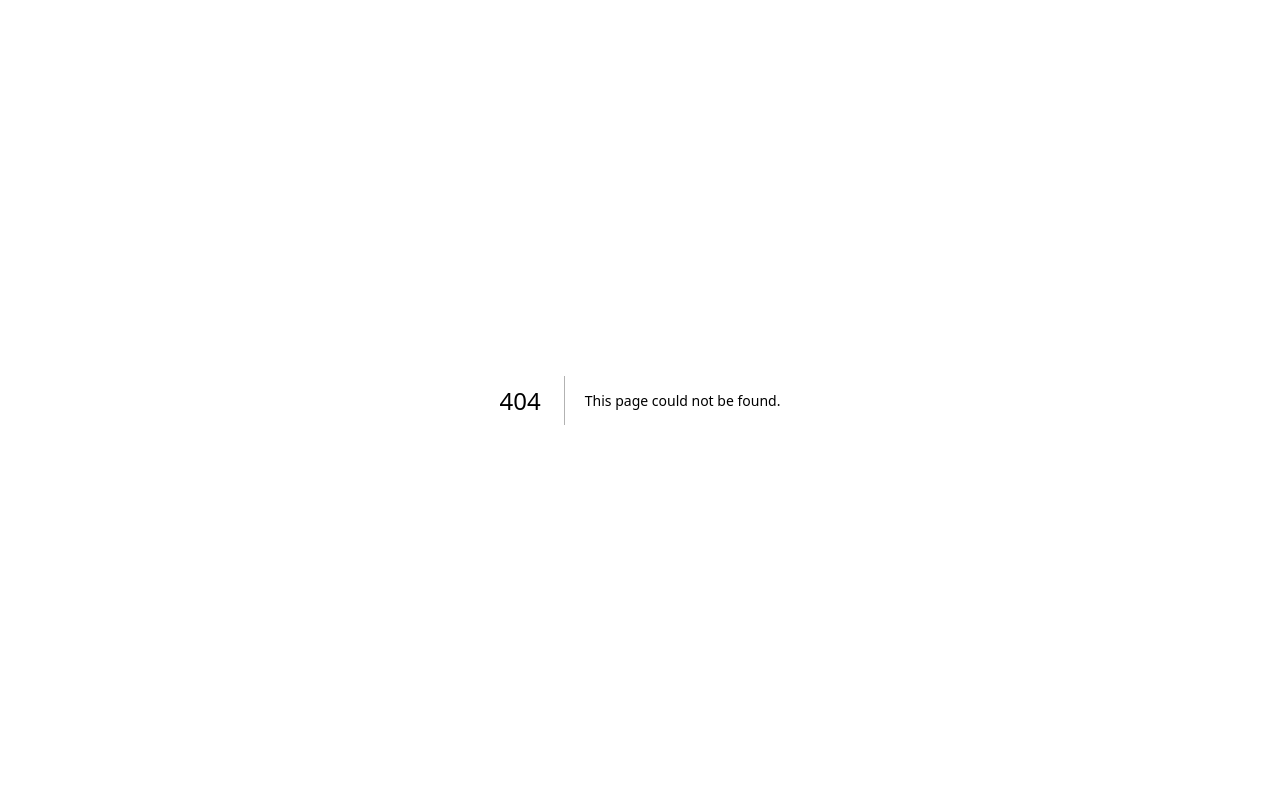
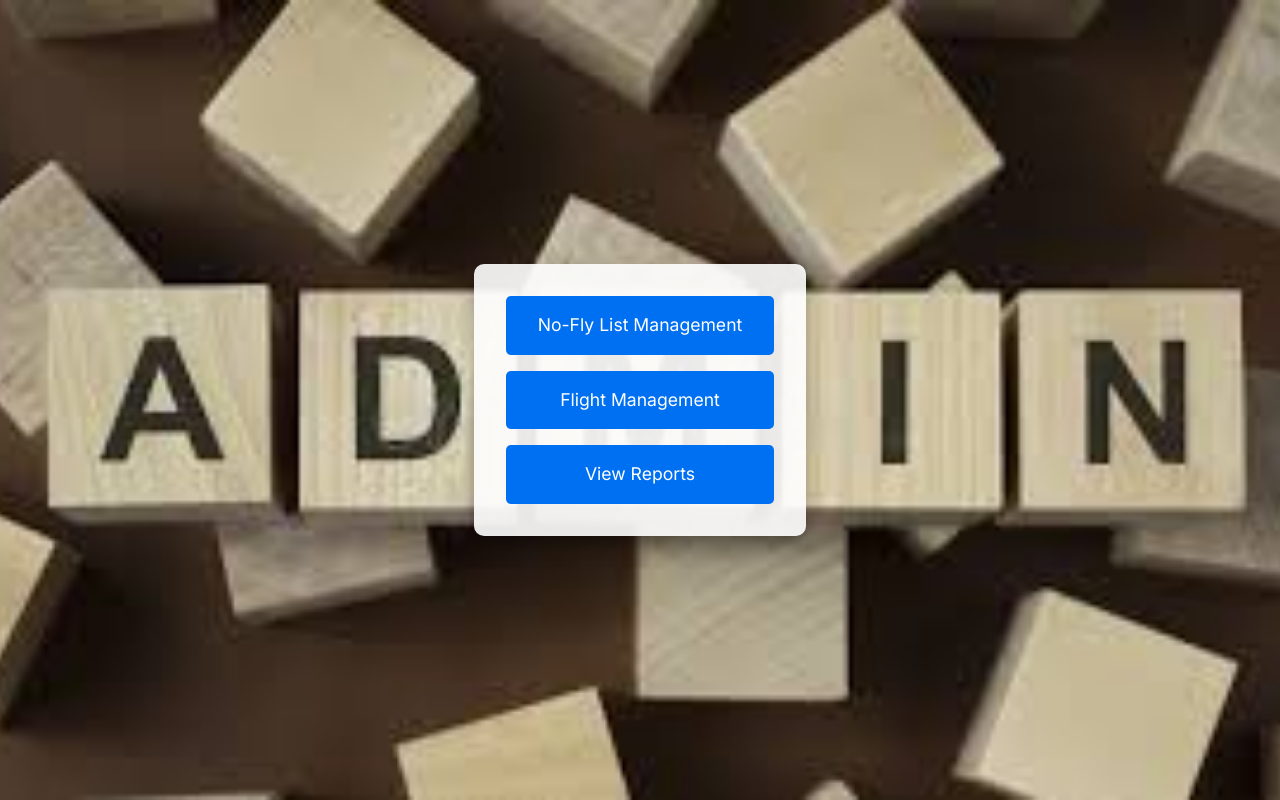
Before and after one commit to Jishnu-phani/SeaSky-Logistics, a Next.js app in the folder seasky/: page /admin/home in a window 1280 px wide. Before the commit this address had no page. Built offline with nearby package versions, Linux system fonts and the light colour scheme.

Commit message:
added admin home page, added back button in admin/no-fly

```diff
--- /dev/null
+++ b/seasky/app/admin/home/AdminHome.module.css
@@ -0,0 +1,41 @@
+.container {
+    background-image: url('/Admin_login.jpg');
+    background-size: cover;
+    background-position: center;
+    min-height: 100vh;
+    width: 100%;
+    display: flex;
+    justify-content: center;
+    align-items: center;
+  }
+
+  .buttonContainer {
+    background-color: rgba(255, 255, 255, 0.9);
+    padding: 2rem;
+    border-radius: 10px;
+    box-shadow: 0 8px 16px rgba(0, 0, 0, 0.3);
+    display: flex;
+    flex-direction: column;
+    gap: 1rem;
+    min-width: 300px;
+  }
+
+  .button {
+    padding: 1rem 2rem;
+    font-size: 1.1rem;
+    background-color: #0070f3;
+    color: white;
+    border: none;
+    border-radius: 5px;
+    cursor: pointer;
+    transition: transform 0.2s, background-color 0.2s;
+  }
+
+  .button:hover {
+    background-color: #0051a2;
+    transform: translateY(-2px);
+  }
+
+  .button:active {
+    transform: translateY(0);
+  }
--- /dev/null
+++ b/seasky/app/admin/home/page.tsx
@@ -0,0 +1,36 @@
+'use client';
+import { useRouter } from 'next/navigation';
+import styles from './AdminHome.module.css';
+
+export default function AdminHome() {
+  const router = useRouter();
+
+  const handleNavigation = (path: string) => {
+    router.push(path);
+  };
+
+  return (
+    <div className={styles.container}>
+      <div className={styles.buttonContainer}>
+        <button
+          className={styles.button}
+          onClick={() => handleNavigation('/admin/no-fly')}
+        >
+          No-Fly List Management
+        </button>
+        <button
+          className={styles.button}
+          onClick={() => handleNavigation('/admin/flights')}
+        >
+          Flight Management
+        </button>
+        <button
+          className={styles.button}
+          onClick={() => handleNavigation('/admin/reports')}
+        >
+          View Reports
+        </button>
+      </div>
+    </div>
+  );
+}
--- a/seasky/app/admin/no-fly/page.tsx
+++ b/seasky/app/admin/no-fly/page.tsx
@@ -2,7 +2,9 @@
 'use client';
 
 import { useState } from 'react';
+import { useRouter } from 'next/navigation';
 import styles from './no-fly.module.css';
+import Image from 'next/image';
 
 type NoFlyEntry = {
   passportNumber: string;
@@ -16,6 +18,7 @@ export default function NoFlyPage() {
   const [reason, setReason] = useState('');
   const [searchResult, setSearchResult] = useState<NoFlyEntry | null>(null);
   const [error, setError] = useState('');
+  const router = useRouter();
 
   const handleSearch = async (e: React.FormEvent) => {
     e.preventDefault();
@@ -66,6 +69,17 @@ export default function NoFlyPage() {
 
   return (
     <div className={styles.container}>
+      <div
+        className={styles.backButton}
+        onClick={() => router.push('/admin/home')}
+      >
+        <Image
+          src="/back-arrow.svg"
+          alt="Back to Admin Home"
+          width={24}
+          height={24}
+        />
+      </div>
       <h1>No-Fly List Management</h1>
 
       {/* Search Form */}
```
Also changed, not shown: seasky/app/admin/no-fly/no-fly.module.css (+22 -0 lines), seasky/public/back-arrow.svg (added).
